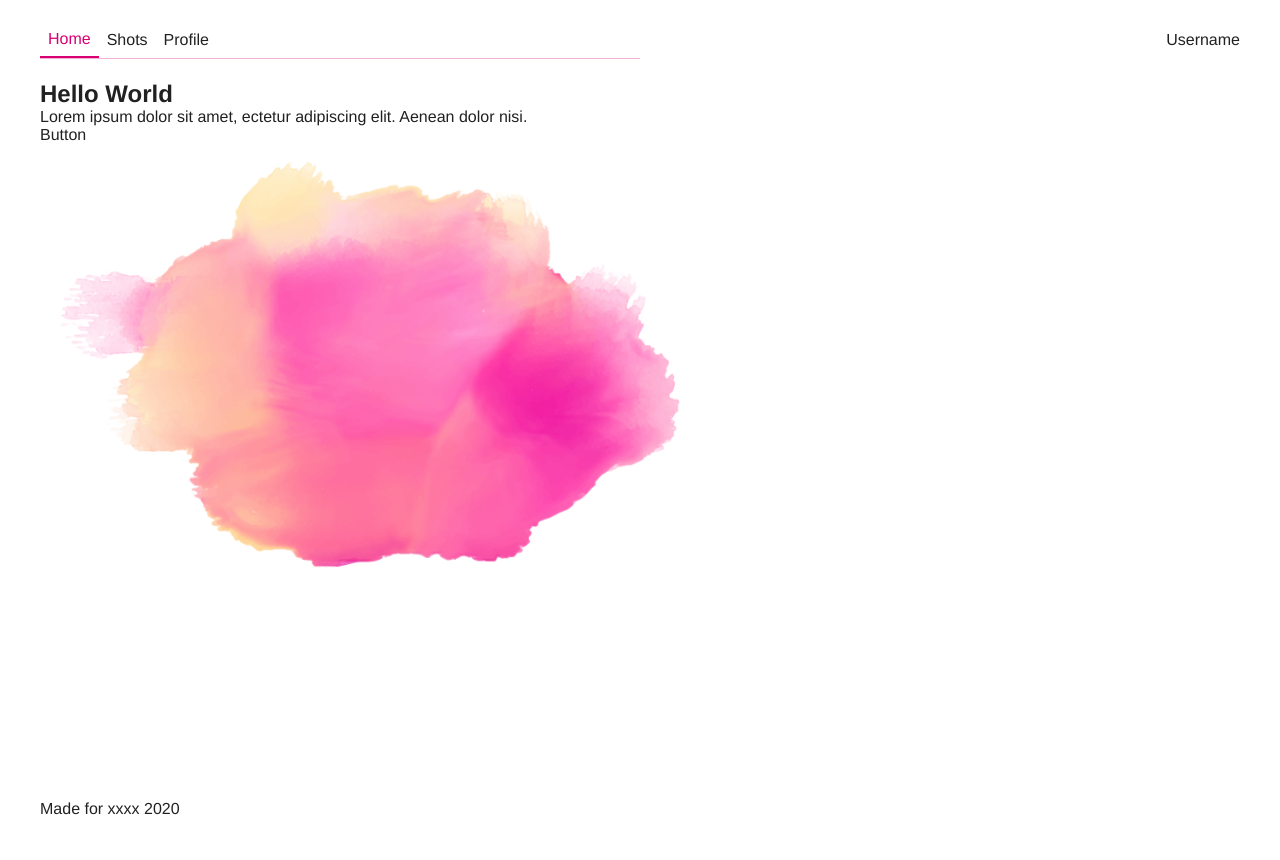
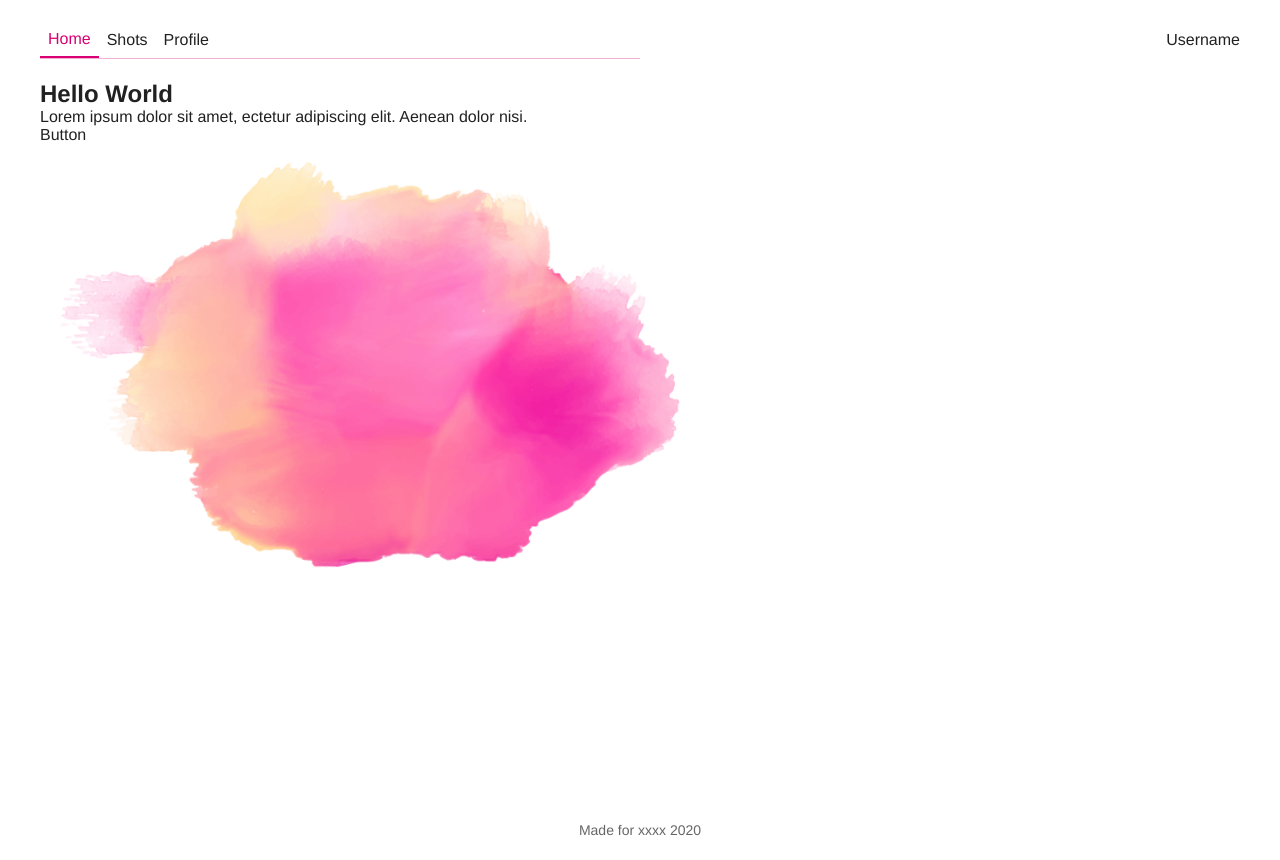
Before and after one commit to CalaoJuanPablo/hero-markup, a website: page index.html in a window 1280 px wide. Before the commit the page ends 818 px from the top, so only its background shows below. Drawn offline with Linux system fonts and the light colour scheme.

Commit message:
code of footer styles

```diff
--- a/index.html
+++ b/index.html
@@ -36,9 +36,7 @@
 			</div>
 		</section>
 		<footer class="footer">
-			<div class="container">
-				<p class="footer__copyright">Made for xxxx 2020</p>
-			</div>
+			<p class="footer__copyright">Made for xxxx 2020</p>
 		</footer>
 	</main>
 </body>
--- a/sass/main.scss
+++ b/sass/main.scss
@@ -39,3 +39,16 @@
 	height: calc(100vh - 80px);
 	min-height: 500px;
 }
+
+.footer {
+	width: 100%;
+	height: 60px;
+	display: flex;
+	justify-content: center;
+	align-items: center;
+	&__copyright {
+		text-align: center;
+		color: $color-typography-secondary;
+		font-size: 14px;
+	}
+}
```
Also changed, not shown: css/main.css, 1 other file.
